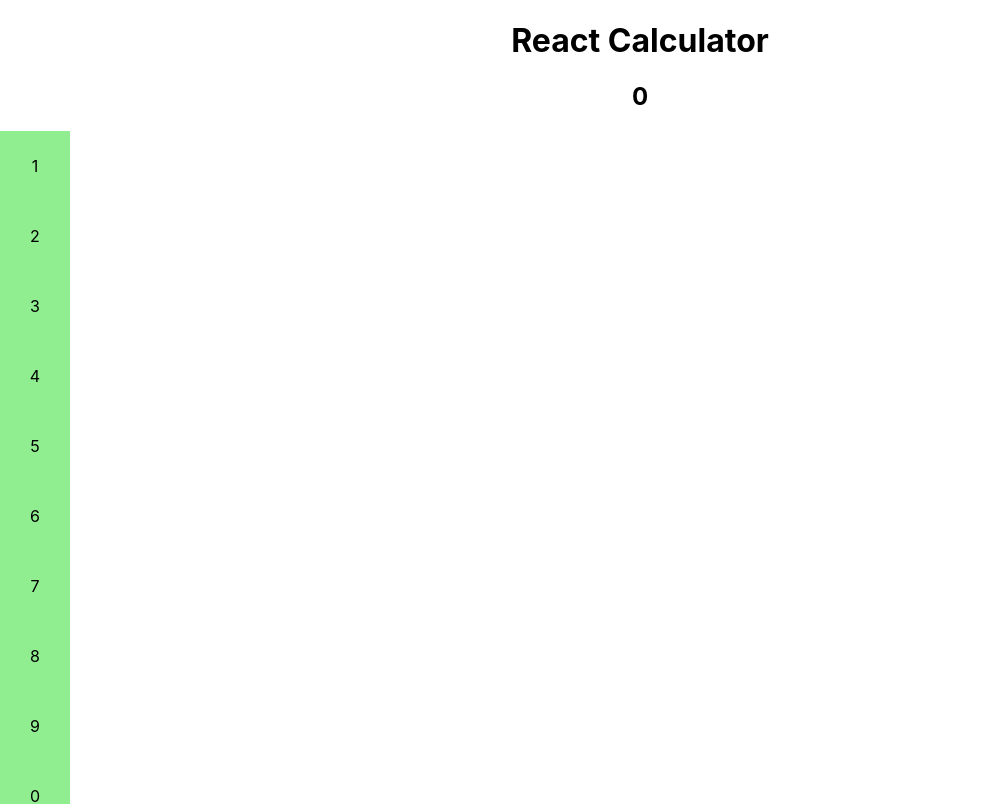
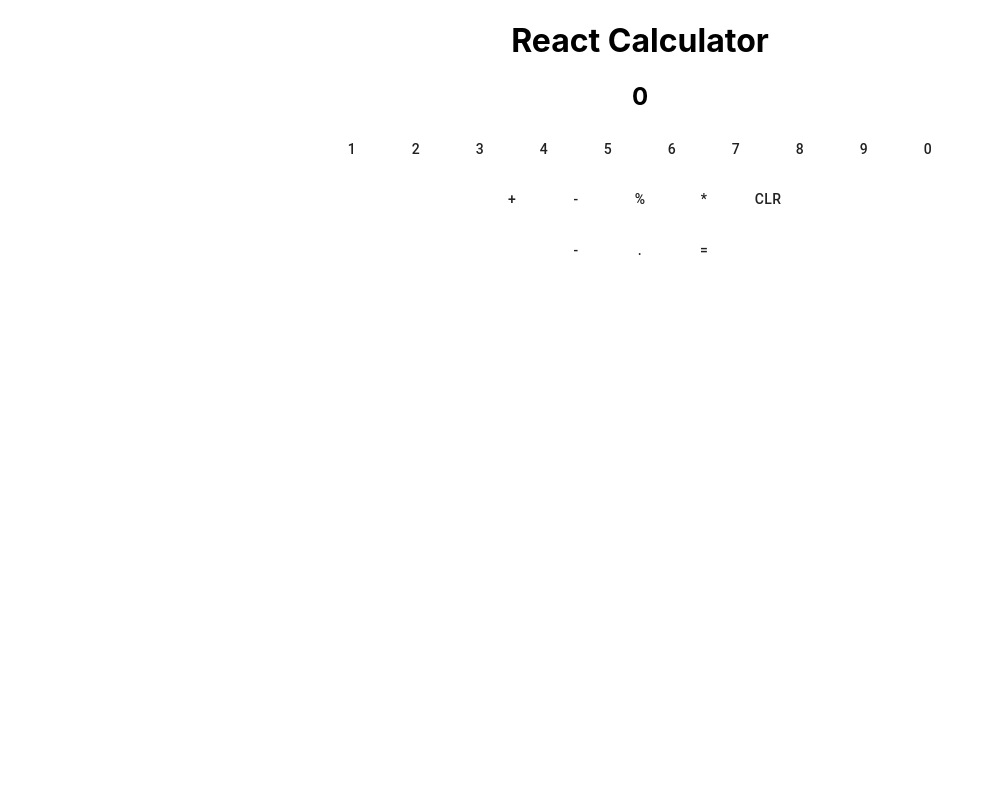
Before and after one commit to benzend/react-typescript-calculator, a React (Create React App) app: page / in a window 1280 px wide. Shown: the top 804 px of the page, without its empty margins (0-994 px from the left). Built offline with nearby package versions, Linux system fonts and the light colour scheme.

Commit message:
now actually removed all styling and replace with material buttons

```diff
--- a/src/calculator/components/Number.tsx
+++ b/src/calculator/components/Number.tsx
@@ -1,15 +1,4 @@
-import { makeStyles, Box } from "@material-ui/core";
-
-const useStyles = makeStyles(() => ({
-  root: {
-    height: "70px",
-    width: "70px",
-    background: "lightGreen",
-    display: "flex",
-    justifyContent: "center",
-    alignItems: "center",
-  },
-}));
+import { Button } from "@material-ui/core";
 
 interface Props {
   num: string;
@@ -28,9 +17,8 @@ export const Number = ({
   setCurrentNum2,
   currentOperator,
 }: Props) => {
-  const classes = useStyles();
   return (
-    <Box
+    <Button
       onClick={() => {
         if (currentOperator === "") {
           setCurrentNum1(currentNum1 + num);
@@ -38,9 +26,8 @@ export const Number = ({
           setCurrentNum2(currentNum2 + num);
         }
       }}
-      className={classes.root}
     >
       {num}
-    </Box>
+    </Button>
   );
 };
--- a/src/calculator/components/Operator.tsx
+++ b/src/calculator/components/Operator.tsx
@@ -1,16 +1,4 @@
-import { makeStyles, Box } from "@material-ui/core";
-
-const useStyles = makeStyles(() => ({
-  root: {
-    height: "70px",
-    width: "70px",
-    background: "pink",
-    display: "flex",
-    justifyContent: "center",
-    alignItems: "center",
-    margin: "10px",
-  },
-}));
+import { Button } from "@material-ui/core";
 
 interface Props {
   op: string;
@@ -18,10 +6,9 @@ interface Props {
 }
 
 export const Operator = ({ op, setCurrentOperator }: Props) => {
-  const classes = useStyles();
   return (
-    <Box onClick={() => setCurrentOperator(op)} className={classes.root}>
+    <Button onClick={() => setCurrentOperator(op)}>
       <p>{op}</p>
-    </Box>
+    </Button>
   );
 };
```
Also changed, not shown: 1 other file (tests, documents, lock files or other folders).
